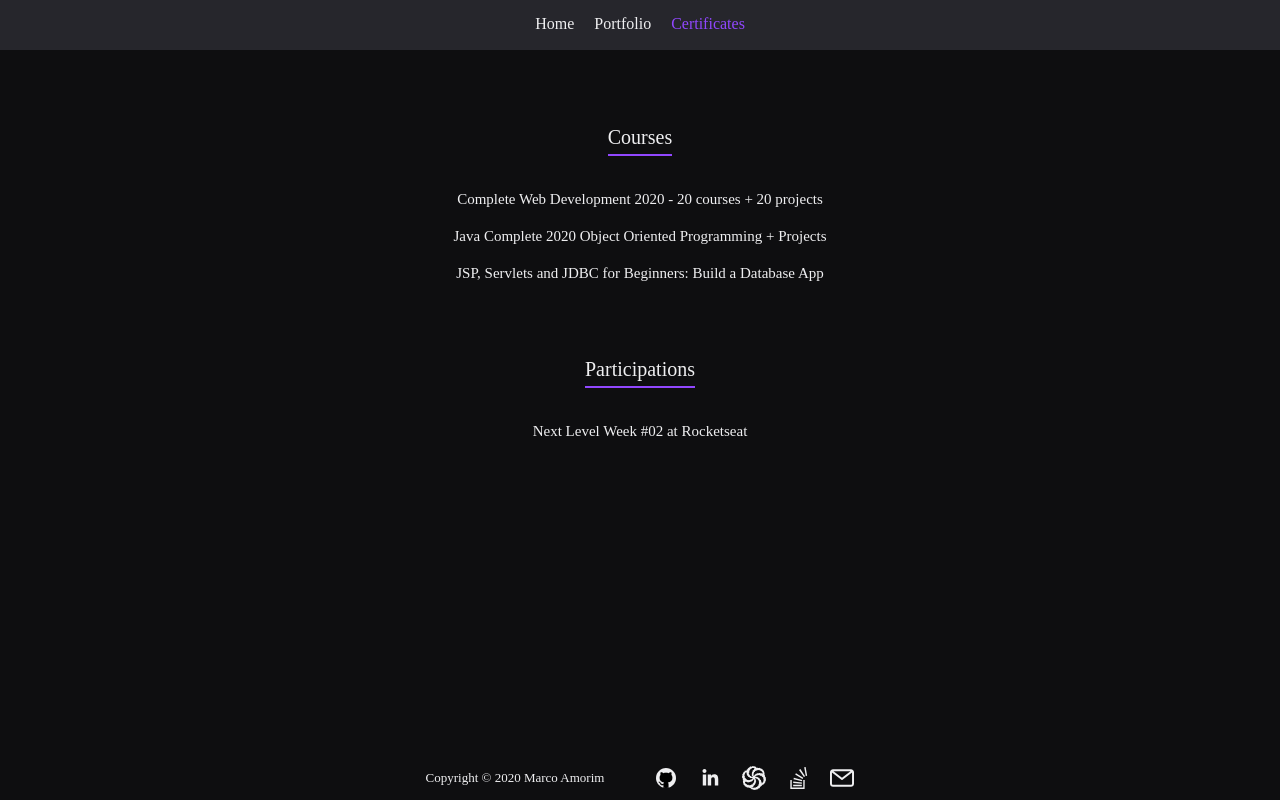
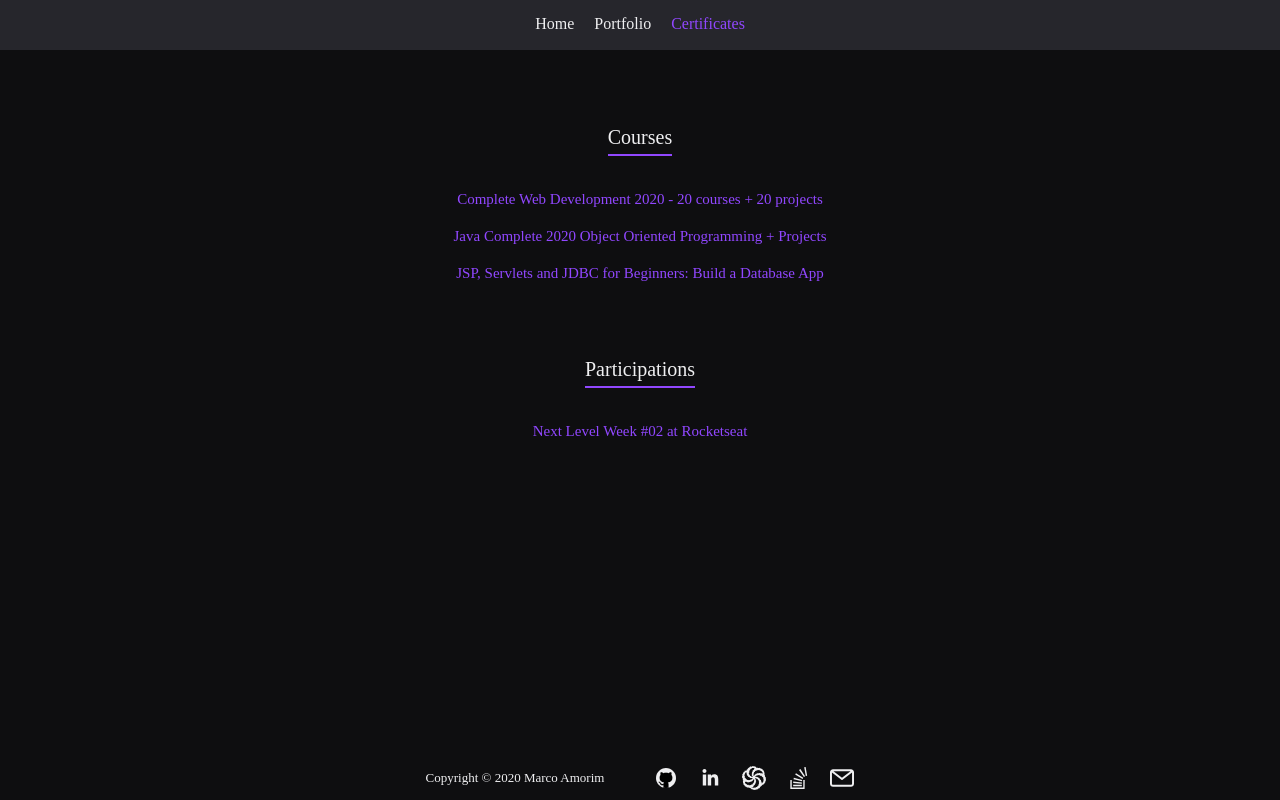
Before and after one commit to marco-amorim/website, a React (Create React App) app: page /certificates in a window 1280 px wide. Built offline with nearby package versions, Linux system fonts and the light colour scheme; a web font is replaced by a local one.

Commit message:
change anchor color

```diff
--- a/src/pages/Certificates/styles.css
+++ b/src/pages/Certificates/styles.css
@@ -1,6 +1,10 @@
 #certificates {
 	text-align: center;
 	font-size: 1.5rem;
+}
+
+#certificates a {
+	color: #9147ff;
 }
 
 #certificates li:not(:last-child) {
```
